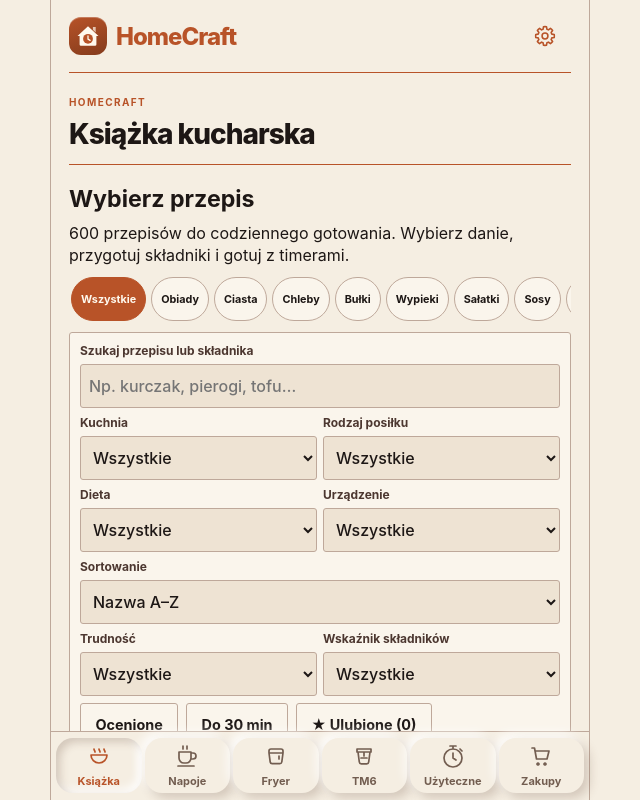
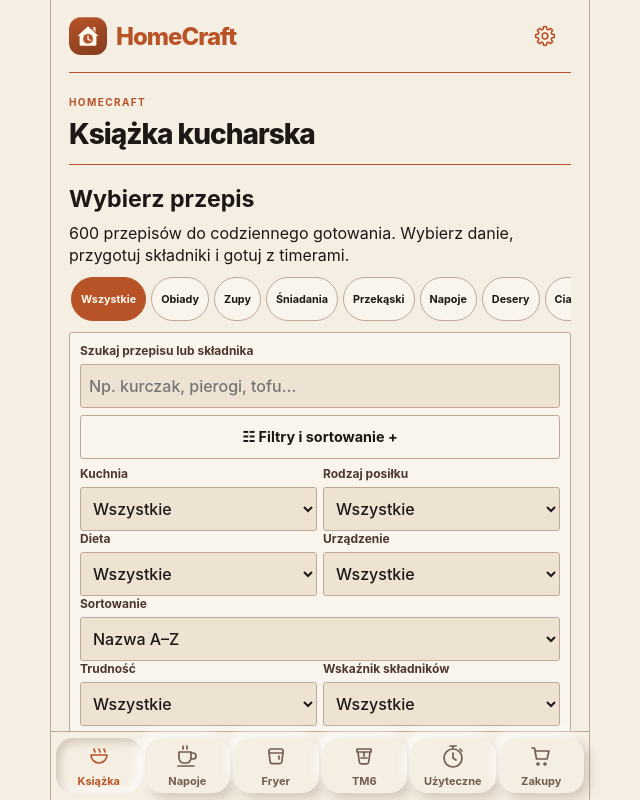
Before and after one commit to Auriol-kno/HomeCraft, a React (Vite) app in the folder app/: page / in a window 1280 px wide. Both pictures are taken after a click on the button "HomeCraft". Shown: the whole page, without its empty margins (320-960 px from the left). Built offline with nearby package versions, Linux system fonts and the light colour scheme.

Commit message:
feat: Editorial theme Cookbook.tsx

```diff
--- a/app/src/modules/Cookbook.tsx
+++ b/app/src/modules/Cookbook.tsx
@@ -20,6 +20,7 @@ function HealthDot({recipe}:{recipe:Recipe}){
 export function Cookbook({onPlan}:{onPlan:()=>void}){
  const favourites=useBookFavourites(), feedback=useBookFeedback(), timers=useTimers();
  const [filters,setFilters]=useState({...rememberedFilters}),[limit,setLimit]=useState(rememberedLimit),[selected,setSelected]=useState<Recipe|undefined>(chosen),[confirm,setConfirm]=useState(false);
+ const [advanced,setAdvanced]=useState(false);
  const heading=useRef<HTMLHeadingElement>(null), lastRecipe=useRef<string|undefined>('');
  useEffect(()=>{const sync=()=>{setSelected(chosen());setConfirm(false);};window.addEventListener('hashchange',sync);return()=>window.removeEventListener('hashchange',sync);},[]);
  useEffect(()=>{if(selected?.id!==lastRecipe.current){heading.current?.focus();lastRecipe.current=selected?.id;heading.current?.closest('main')?.scrollTo(0,0);}},[selected]);
@@ -74,9 +75,11 @@ export function Cookbook({onPlan}:{onPlan:()=>void}){
  return <section className="screen hc-book" aria-label={t('Książka kucharska')}>
   <h2 ref={heading} tabIndex={-1}>{t('Wybierz przepis')}</h2>
   <p className="hc-book-intro">{RECIPES.length} {t('przepisów do codziennego gotowania. Wybierz danie, przygotuj składniki i gotuj z timerami.')}</p>
-  <div className="hc-book-sections" role="group" aria-label={t('Dział książki')}><button className="hc-ghost" aria-pressed={!filters.category} onClick={()=>change({category:''})}>{t('Wszystkie')}</button>{['Obiady','Ciasta','Chleby','Bułki','Wypieki','Sałatki','Sosy','Dipy'].map(c=><button key={c} className="hc-ghost" aria-pressed={filters.category===c} onClick={()=>change({category:filters.category===c?'':c})}>{t(c)}</button>)}</div>
+  <div className="hc-book-sections" role="group" aria-label={t('Dział książki')}><button className="hc-ghost" aria-pressed={!filters.category} onClick={()=>change({category:''})}>{t('Wszystkie')}</button>{BOOK_CATEGORIES.map(c=><button key={c} className="hc-ghost" aria-pressed={filters.category===c} onClick={()=>change({category:filters.category===c?'':c})}>{t(c)}</button>)}</div>
   <div className="hc-card hc-book-filters">
    <label className="hc-field"><span>{t('Szukaj przepisu lub składnika')}</span><input className="hc-input" type="search" aria-label={t('Szukaj przepisu lub składnika')} value={filters.query} onChange={e=>change({query:e.target.value})} placeholder={t('Np. kurczak, pierogi, tofu…')}/></label>
+   <button type="button" className="hc-ghost hc-editorial-filter-toggle" aria-expanded={advanced} aria-controls="book-advanced-filters" onClick={()=>setAdvanced(v=>!v)}><span aria-hidden="true">☷</span> {t('Filtry i sortowanie')} {advanced?'−':'+'}</button>
+   <div id="book-advanced-filters" className={'hc-editorial-advanced'+(advanced?' is-open':'')}>
    <div className="hc-book-filter-row">
     <label className="hc-field"><span>{t('Kuchnia')}</span><select className="hc-input" aria-label={t('Kuchnia')} value={filters.cuisine} onChange={e=>change({cuisine:e.target.value})}><option value="">{t('Wszystkie')}</option>{BOOK_CUISINES.map(c=><option key={c} value={c}>{t(c)}</option>)}</select></label>
     <label className="hc-field"><span>{t('Rodzaj posiłku')}</span><select className="hc-input" aria-label={t('Rodzaj posiłku')} value={filters.category} onChange={e=>change({category:e.target.value})}><option value="">{t('Wszystkie')}</option>{BOOK_CATEGORIES.map(c=><option key={c} value={c}>{t(c)}</option>)}</select></label>
@@ -89,6 +92,7 @@ export function Cookbook({onPlan}:{onPlan:()=>void}){
     <option value="name">{t('Nazwa A–Z')}</option><option value="time">{t('Najkrótszy czas')}</option><option value="kcal">{t('Najmniej kcal na porcję')}</option><option value="kcal-desc">{t('Najwięcej kcal na porcję')}</option><option value="rating">{t('Najwyżej ocenione')}</option><option value="health">{t('Więcej składników roślinnych')}</option><option value="difficulty">{t('Najłatwiejsze')}</option><option value="cooked">{t('Najczęściej przygotowywane')}</option><option value="recent">{t('Ostatnio przygotowywane')}</option>
    </select></label>
    <div className="hc-book-filter-row"><label className="hc-field"><span>{t('Trudność')}</span><select className="hc-input" value={filters.difficulty||''} onChange={e=>change({difficulty:e.target.value})}><option value="">{t('Wszystkie')}</option>{['Łatwy','Średni','Zaawansowany'].map((x,i)=><option key={x} value={i+1}>{t(x)}</option>)}</select></label><label className="hc-field"><span>{t('Wskaźnik składników')}</span><select className="hc-input" value={filters.health||''} onChange={e=>change({health:e.target.value})}><option value="">{t('Wszystkie')}</option><option value="green">{t('Więcej roślin')}</option><option value="moderate">{t('Umiarkowanie')}</option><option value="occasional">{t('Okazjonalnie')}</option></select></label></div>
+   </div>
    <div className="hc-book-switches"><button className="hc-ghost" aria-pressed={!!filters.ratedOnly} onClick={()=>change({ratedOnly:!filters.ratedOnly})}>{t('Ocenione')}</button><button className="hc-ghost" aria-pressed={filters.quick} onClick={()=>change({quick:!filters.quick})}>{t('Do 30 min')}</button><button className="hc-ghost" aria-pressed={filters.favouritesOnly} onClick={()=>change({favouritesOnly:!filters.favouritesOnly})}>★ {t('Ulubione')} ({favourites.length})</button></div>
   </div>
   <p role="status">{t('Wyniki')}: {list.length} / {RECIPES.length}</p>
```
